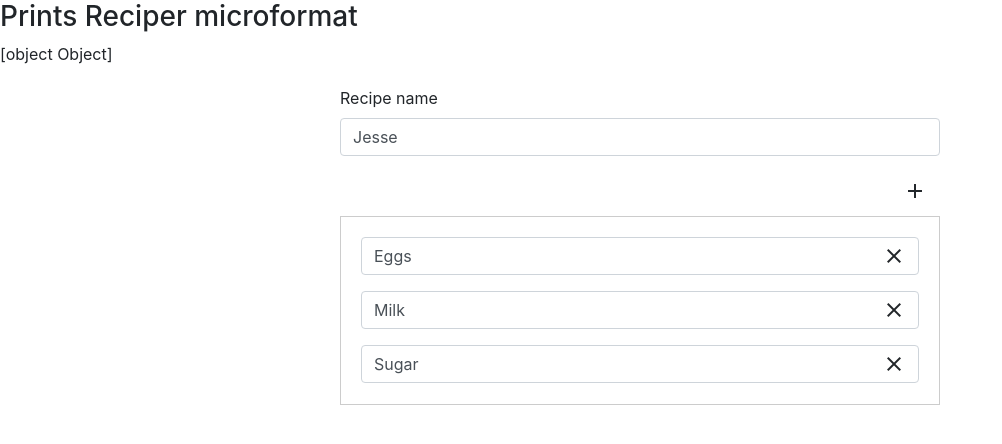
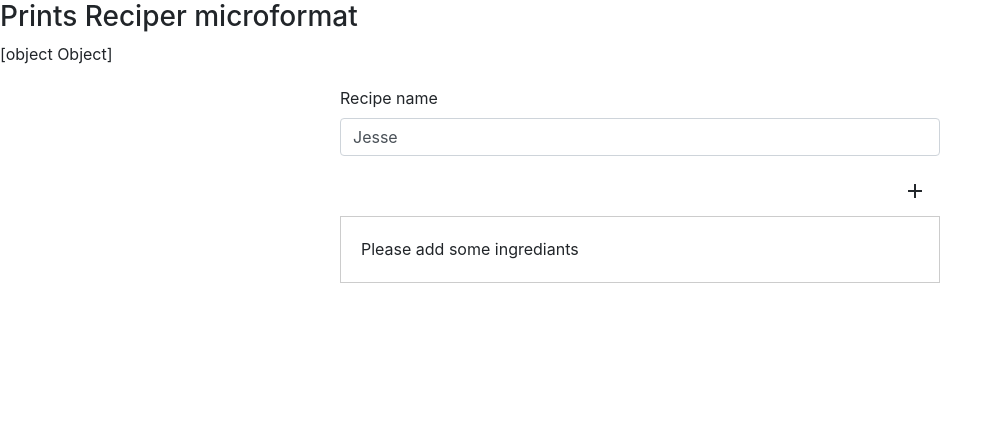
Before and after one commit to Gunzalez/recipe-builder, a React (Create React App) app: page / in a window 1280 px wide. Shown: the top 444 px of the page, without its empty margins (0-1002 px from the left). Built offline with nearby package versions, Linux system fonts and the light colour scheme.

Commit message:
Fixes add/remove bug

```diff
--- a/src/components/Ingredient/Ingredient.js
+++ b/src/components/Ingredient/Ingredient.js
@@ -7,8 +7,8 @@ const ingredient = ({ dataId, ingredient, removeIngredient }) => {
 
                 <input type='text'
                     className='ingredient form-control'
-                    name={`ingredient${dataId}`}
-                    id={`ingredient${dataId}`}
+                    name={dataId}
+                    id={dataId}
                     defaultValue={ingredient}
                     data-id={dataId} />
 
--- a/src/containers/RecipeBuilder/RecipeBuilder.js
+++ b/src/containers/RecipeBuilder/RecipeBuilder.js
@@ -7,34 +7,45 @@ import Ingredient from '../../components/Ingredient/Ingredient';
 class RecipeBuilder extends Component {
     state = {
         name: 'Jesse',
-        ingredients: ['Eggs', 'Milk', 'Sugar'],
+        ingredients: [],
         additionalContent: []
     }
 
     addIngredient = () => {
-        this.setState({ ingredients: ['', ...this.state.ingredients] }, () => { console.log(this.state) });
+        this.setState({ ingredients: [
+            {
+                key: Date.now(),
+                text: ''
+            },
+            ...this.state.ingredients]
+        });
     }
 
     formChangeHandler = (e) => {
         const elmClassName = e.target.className.split(' ')[0];
         switch(elmClassName){
             case 'ingredient':
-                const ingredients = [...this.state.ingredients];
-                ingredients[e.target.dataset.id] = e.target.value;
+                const ingredients = this.state.ingredients.map(ingredient => {
+                    if(ingredient.key == e.target.dataset.id){
+                        ingredient.text = e.target.value;
+                        return ingredient
+                    } else {
+                        return ingredient;
+                    }
+                })
                 this.setState({ ingredients }, ()=> { console.log(this.state) });
                 break;
             default:
-                this.setState({ [elmClassName]: e.target.value }, () => { console.log(this.state) });
+                this.setState({ [elmClassName]: e.target.value });
                 break;
         }
     }
 
-    removeIngredientHandler = (idx) => {
-        const newIngredients = [...this.state.ingredients];
-        console.log(newIngredients);
-        console.log(newIngredients[idx]);
-        newIngredients.splice(idx, 1);
-        this.setState({ingredients: newIngredients }, () => { console.log(this.state) });
+    removeIngredientHandler = (key) => {
+        const ingredients = [...this.state.ingredients];
+        const index = this.state.ingredients.findIndex(ingredient => ingredient.key === key);
+        ingredients.splice(index, 1);
+        this.setState({ ingredients });
     }
 
     formSubmitHandler = (e) => {
@@ -54,12 +65,13 @@ class RecipeBuilder extends Component {
 
         let ingredientsList = <p>Please add some ingrediants</p>;
         if(ingredients.length){
-            ingredientsList = ingredients.map((ingredient, idx) => {
+            ingredientsList = ingredients.map((ingredient) => {
+                const  { key, text } = ingredient;
                 return <Ingredient
-                    key={idx}
-                    dataId={idx}
-                    ingredient={ingredient}
-                    removeIngredient={()=> { removeIngredientHandler(idx)} } />
+                    key={key}
+                    dataId={key}
+                    ingredient={text}
+                    removeIngredient={()=> { removeIngredientHandler(key)} } />
             })
         }
 
```
